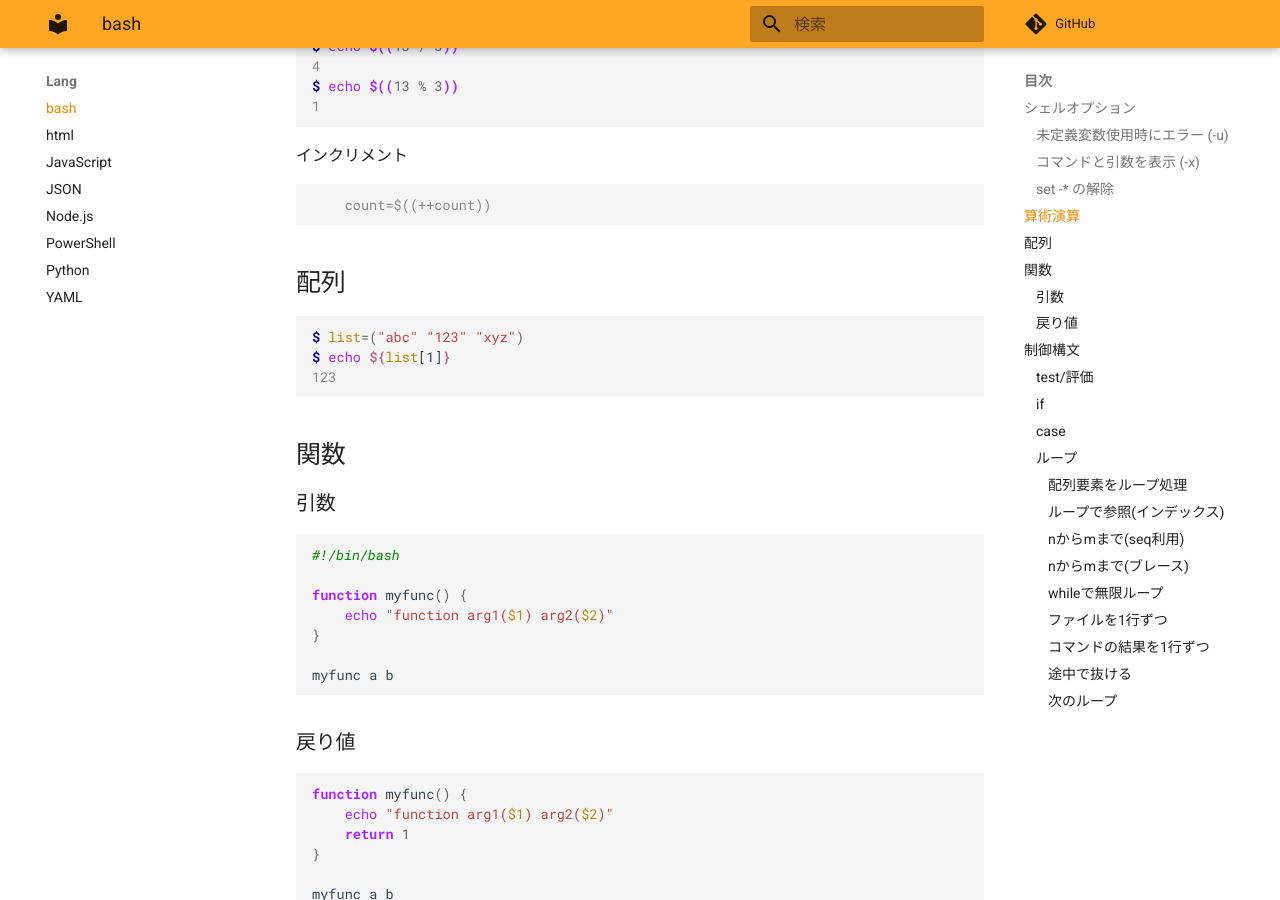
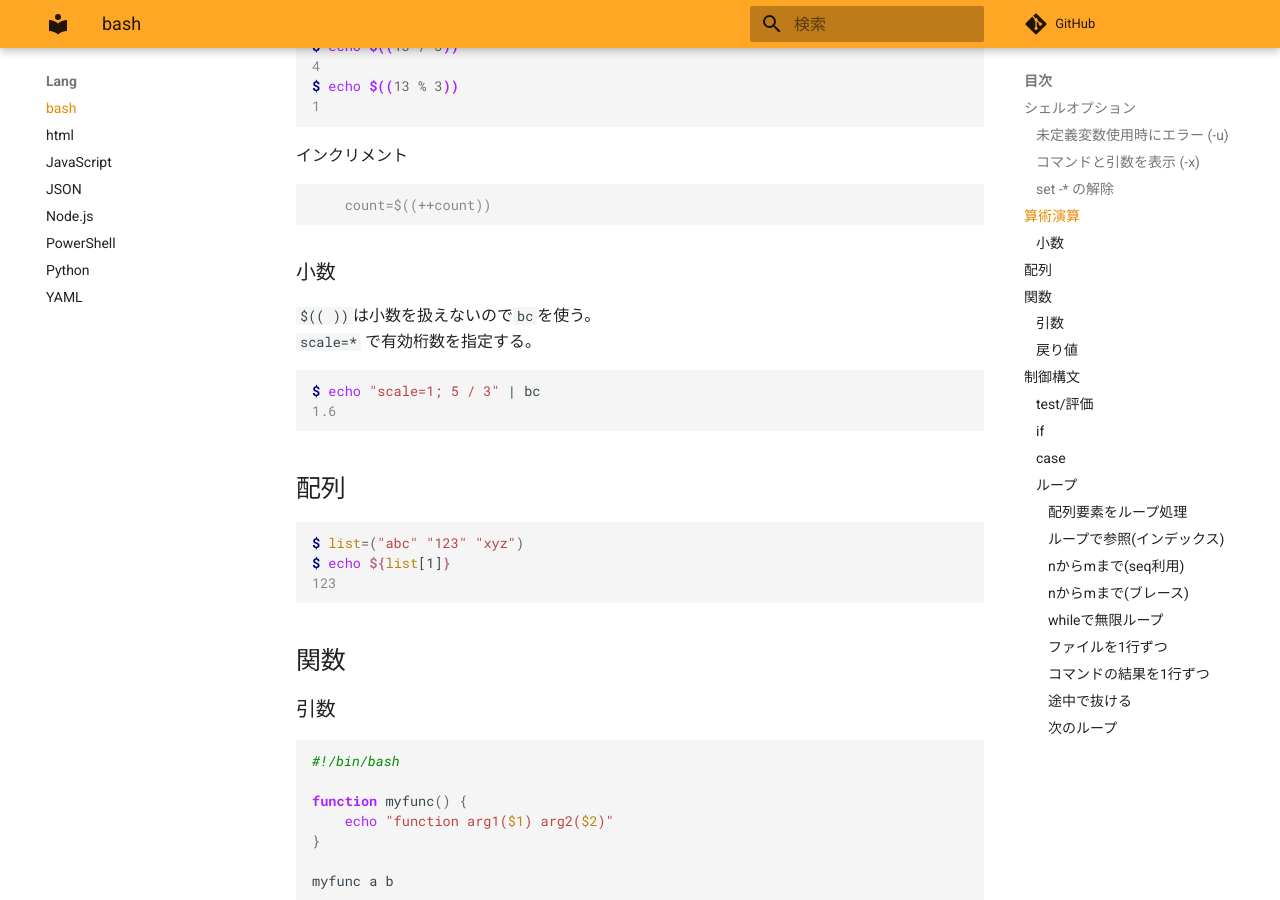
Before and after one commit to zaki-lknr/docs, an MkDocs documentation site: the page built from docs/lang/bash.md, in a window 1280 px wide and 900 px high, scrolled down 1333 px. Built offline with MkDocs 1.6.1 and Material for MkDocs 9.7.7, drawn with Linux system fonts in a browser that asks for light colours; comment, search, counter and statistics services are not loaded.

Commit message:
add: lang/bash: 小数演算

````diff
--- a/docs/lang/bash.md
+++ b/docs/lang/bash.md
@@ -65,6 +65,16 @@ $ echo $((13 % 3))
 
 ```console
     count=$((++count))
+```
+
+### 小数
+
+`$(( ))`は小数を扱えないので`bc`を使う。
+`scale=*` で有効桁数を指定する。
+
+```console
+$ echo "scale=1; 5 / 3" | bc
+1.6
 ```
 
 ## 配列
````
